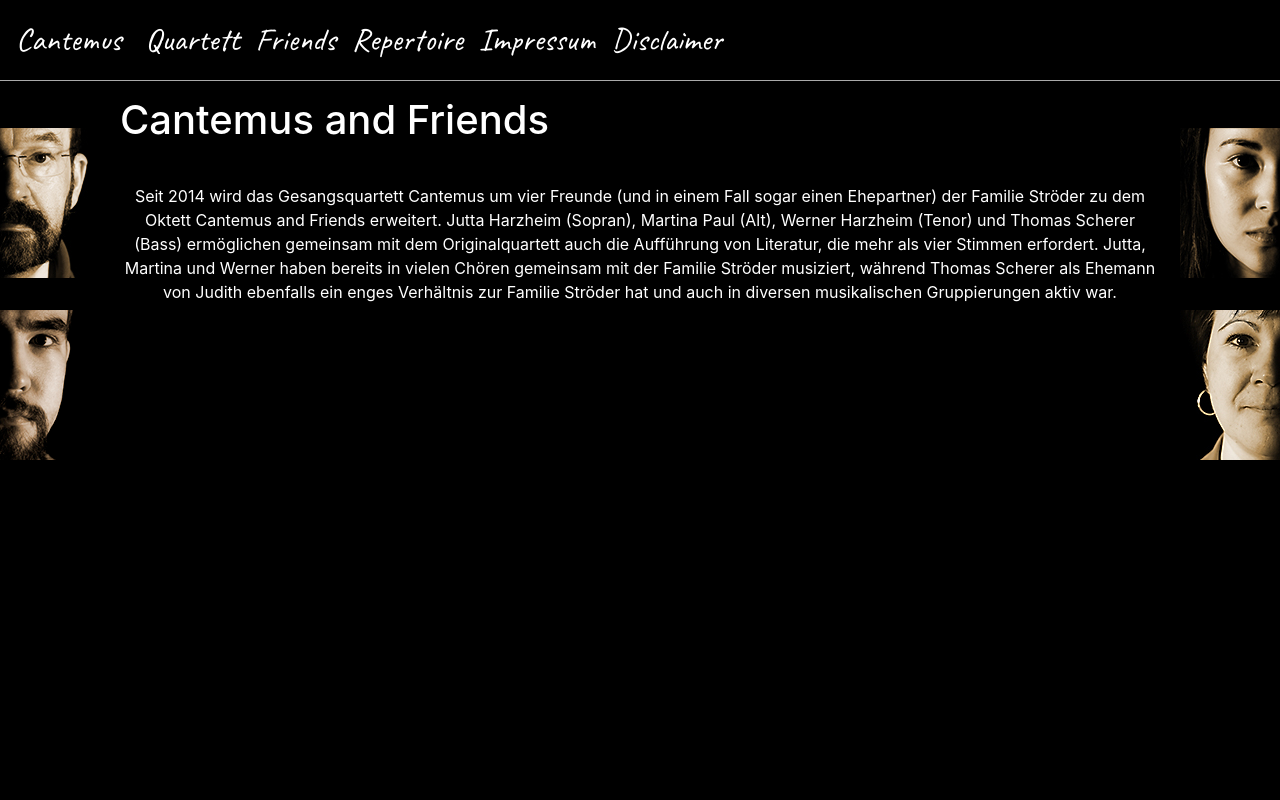
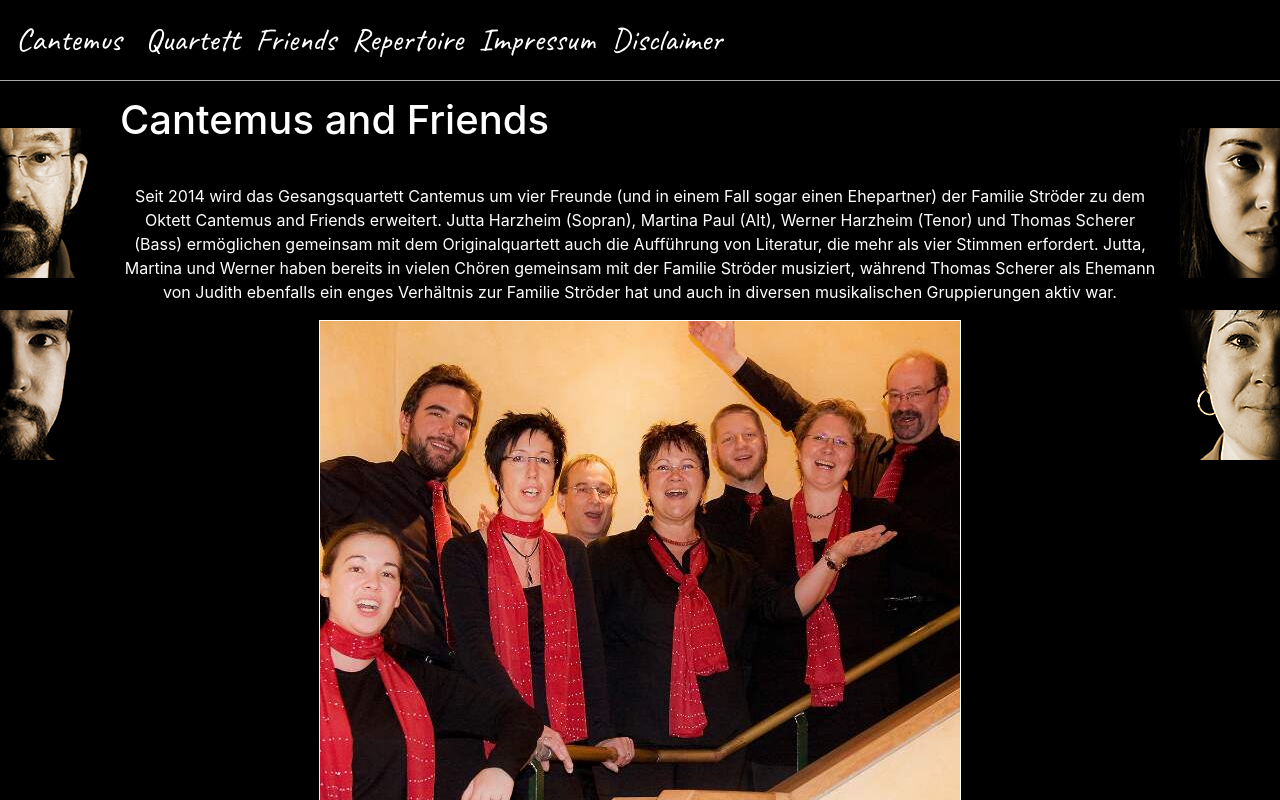
Before and after one commit to cryingshadow/cantemuspage, a React (Create React App) app in the folder Cantemus/cantemuspage/: page /friends in a window 1280 px wide. Shown: the top 800 px of the page. Built offline with nearby package versions, Linux system fonts and the light colour scheme.

Commit message:
add picture for friends

```diff
--- a/Cantemus/cantemuspage/src/components/Friends.js
+++ b/Cantemus/cantemuspage/src/components/Friends.js
@@ -1,5 +1,7 @@
 import React from 'react';
 import Page from './Page.js';
+import BorderedPicture from './BorderedPicture.js';
+import friends from '../images/friends.jpg';
 
 export default class Friends extends React.Component {
   render() {
@@ -9,6 +11,9 @@ export default class Friends extends React.Component {
         <p align="center">
           Seit 2014 wird das Gesangsquartett Cantemus um vier Freunde (und in einem Fall sogar einen Ehepartner) der Familie Ströder zu dem Oktett Cantemus and Friends erweitert. Jutta Harzheim (Sopran), Martina Paul (Alt), Werner Harzheim (Tenor) und Thomas Scherer (Bass) ermöglichen gemeinsam mit dem Originalquartett auch die Aufführung von Literatur, die mehr als vier Stimmen erfordert. Jutta, Martina und Werner haben bereits in vielen Chören gemeinsam mit der Familie Ströder musiziert, während Thomas Scherer als Ehemann von Judith ebenfalls ein enges Verhältnis zur Familie Ströder hat und auch in diversen musikalischen Gruppierungen aktiv war.
         </p>
+        <p align="center">
+          <BorderedPicture picture={friends} altText="Cantemus and Friends" />
+        </p>
       </Page>
     );
   }
```
Also changed, not shown: Cantemus/cantemuspage/src/images/friends.jpg (added).
